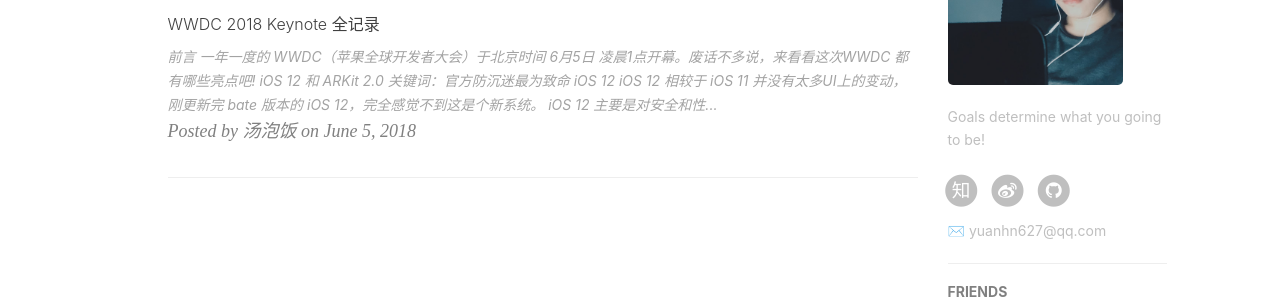
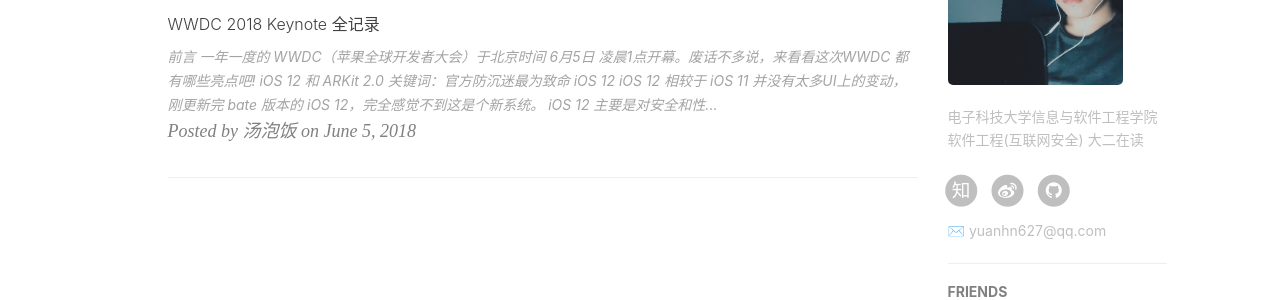
Before and after one commit to TMYuan627/TMYuan627.github.io, a Jekyll site: the page built from index.html, in a window 1280 px wide. Shown: the part 735-1035 px from the top of the page. Built offline with Jekyll 4.4.1, drawn with Linux system fonts in a browser that asks for light colours; nearby versions of some CDN libraries; the list of posts is cut into pages by our own code; comment, search, counter and statistics services are not loaded.

Commit message:
Update _config.yml

```diff
--- a/_config.yml
+++ b/_config.yml
@@ -11,7 +11,7 @@
 
 # Sidebar settings
 sidebar: true                           # whether or not using Sidebar.
-sidebar-about-description: "Goals determine what you going to be!"
+sidebar-about-description: "电子科技大学信息与软件工程学院 软件工程(互联网安全) 大二在读"
 sidebar-avatar: /img/about-BY-gentle.jpg      # use absolute URL, seeing it's used in both `/` and `/about/`
 
 
```
